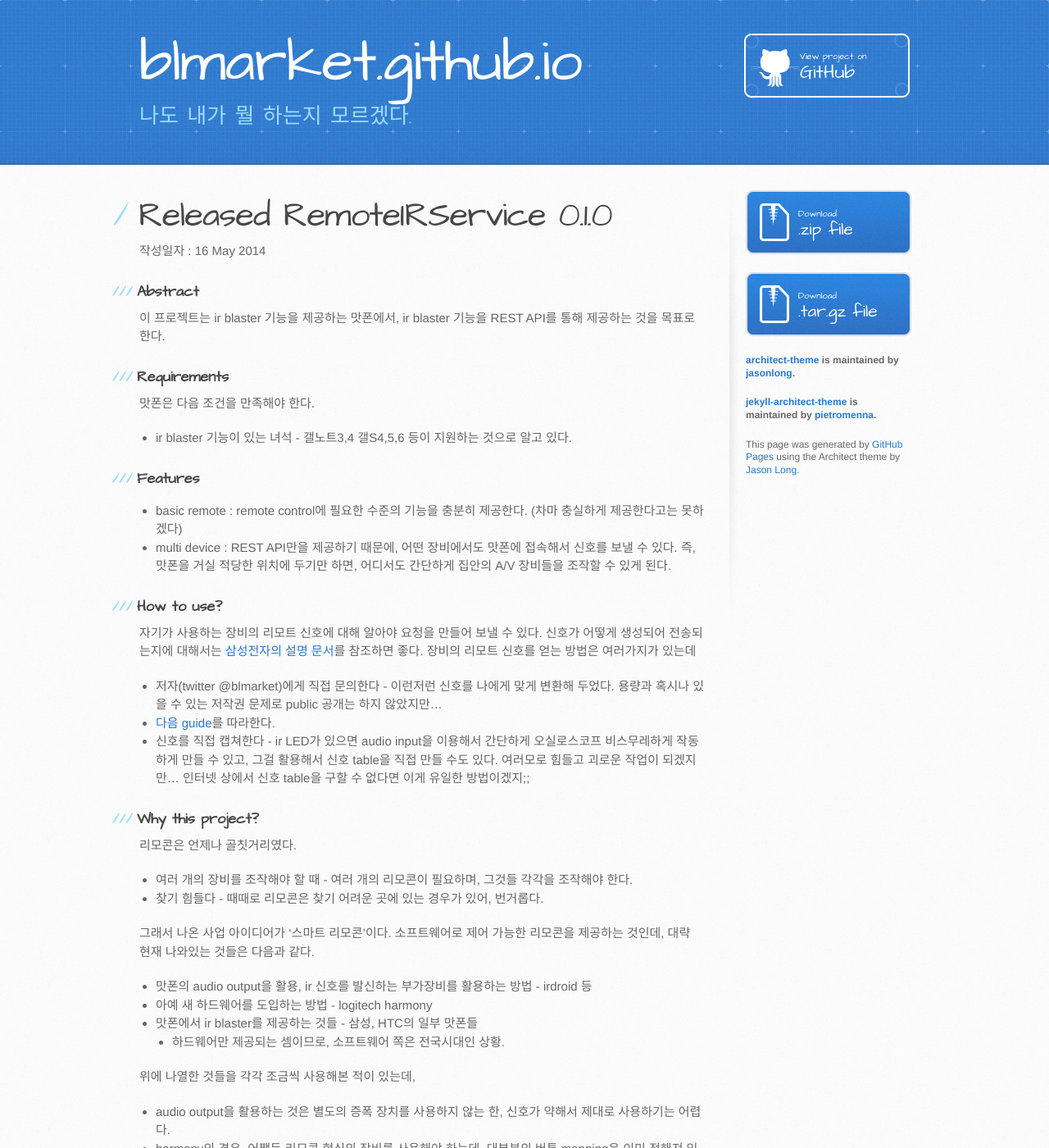
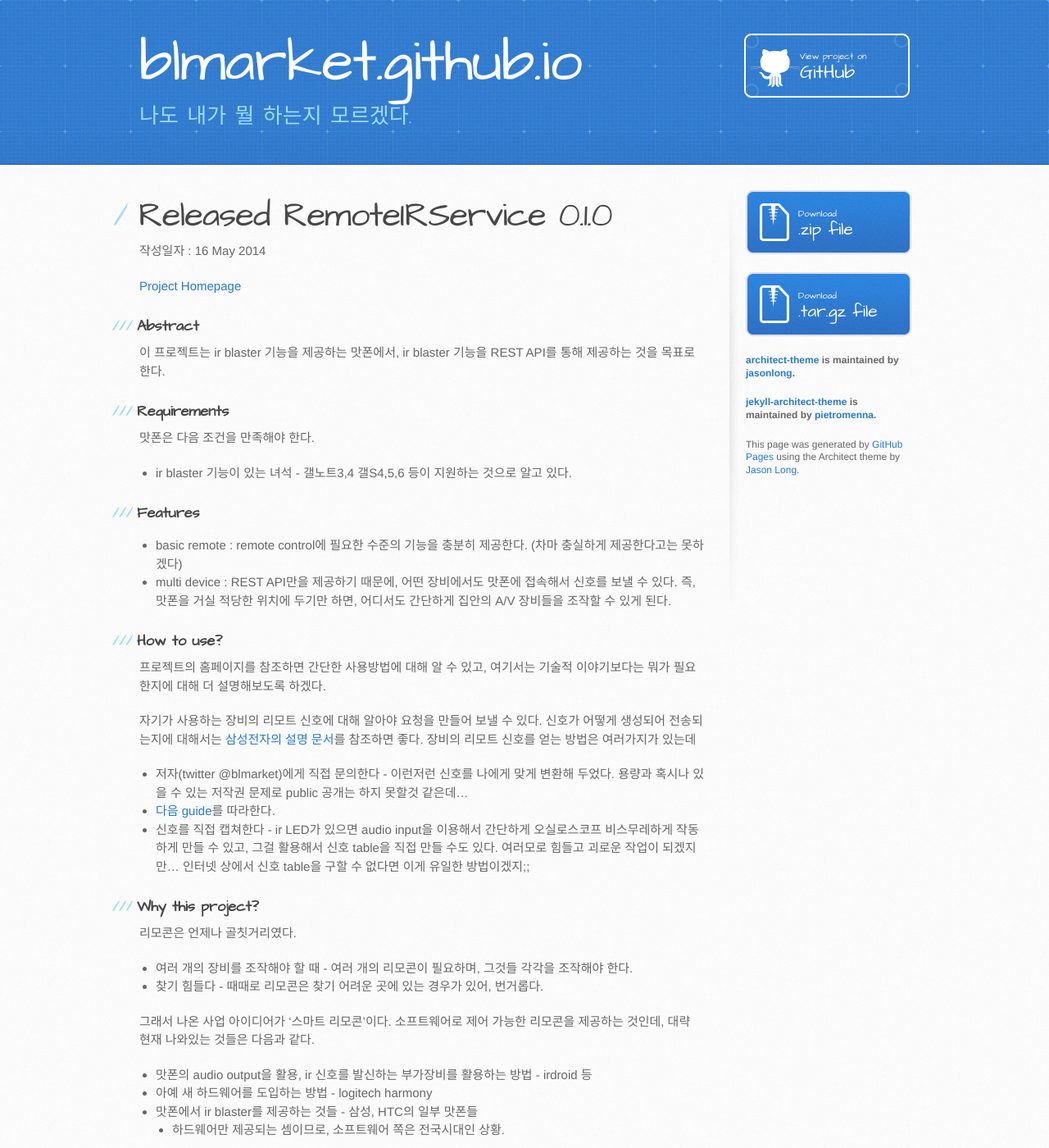
Before and after one commit to blmarket/blmarket.github.io, a Jekyll site: the page built from _posts/2015-05-16-RemoteIRService.md, in a window 1280 px wide and 1400 px high. Shown: the whole window at 82% size. Built offline with Jekyll 4.4.1, drawn with Linux system fonts in a browser that asks for light colours; some web fonts are replaced.

Commit message:
Updated post

```diff
--- a/_posts/2015-05-16-RemoteIRService.md
+++ b/_posts/2015-05-16-RemoteIRService.md
@@ -4,6 +4,8 @@
 date:   2014-05-16 23:23:23
 categories: remoteir release android
 ---
+
+[Project Homepage](https://github.com/blmarket/RemoteIRService)
 
 ### Abstract
 
@@ -22,9 +24,11 @@
 
 ### How to use?
 
+프로젝트의 홈페이지를 참조하면 간단한 사용방법에 대해 알 수 있고, 여기서는 기술적 이야기보다는 뭐가 필요한지에 대해 더 설명해보도록 하겠다.
+
 자기가 사용하는 장비의 리모트 신호에 대해 알아야 요청을 만들어 보낼 수 있다. 신호가 어떻게 생성되어 전송되는지에 대해서는 [삼성전자의 설명 문서](http://developer.samsung.com/technical-doc/view.do;jsessionid=rnY0VXbJvB8Cd141K2QXnfdDcvxJLpJ2HPvK9Qrdg004z3vj1Cnl!404960129?v=T000000125)를 참조하면 좋다. 장비의 리모트 신호를 얻는 방법은 여러가지가 있는데
 
-* 저자(twitter @blmarket)에게 직접 문의한다 - 이런저런 신호를 나에게 맞게 변환해 두었다. 용량과 혹시나 있을 수 있는 저작권 문제로 public 공개는 하지 않았지만...
+* 저자(twitter @blmarket)에게 직접 문의한다 - 이런저런 신호를 나에게 맞게 변환해 두었다. 용량과 혹시나 있을 수 있는 저작권 문제로 public 공개는 하지 못할것 같은데...
 * [다음 guide](http://stackoverflow.com/questions/20244337/consumerirmanager-api-19)를 따라한다.
 * 신호를 직접 캡쳐한다 - ir LED가 있으면 audio input을 이용해서 간단하게 오실로스코프 비스무레하게 작동하게 만들 수 있고, 그걸 활용해서 신호 table을 직접 만들 수도 있다. 여러모로 힘들고 괴로운 작업이 되겠지만... 인터넷 상에서 신호 table을 구할 수 없다면 이게 유일한 방법이겠지;;
 
```
